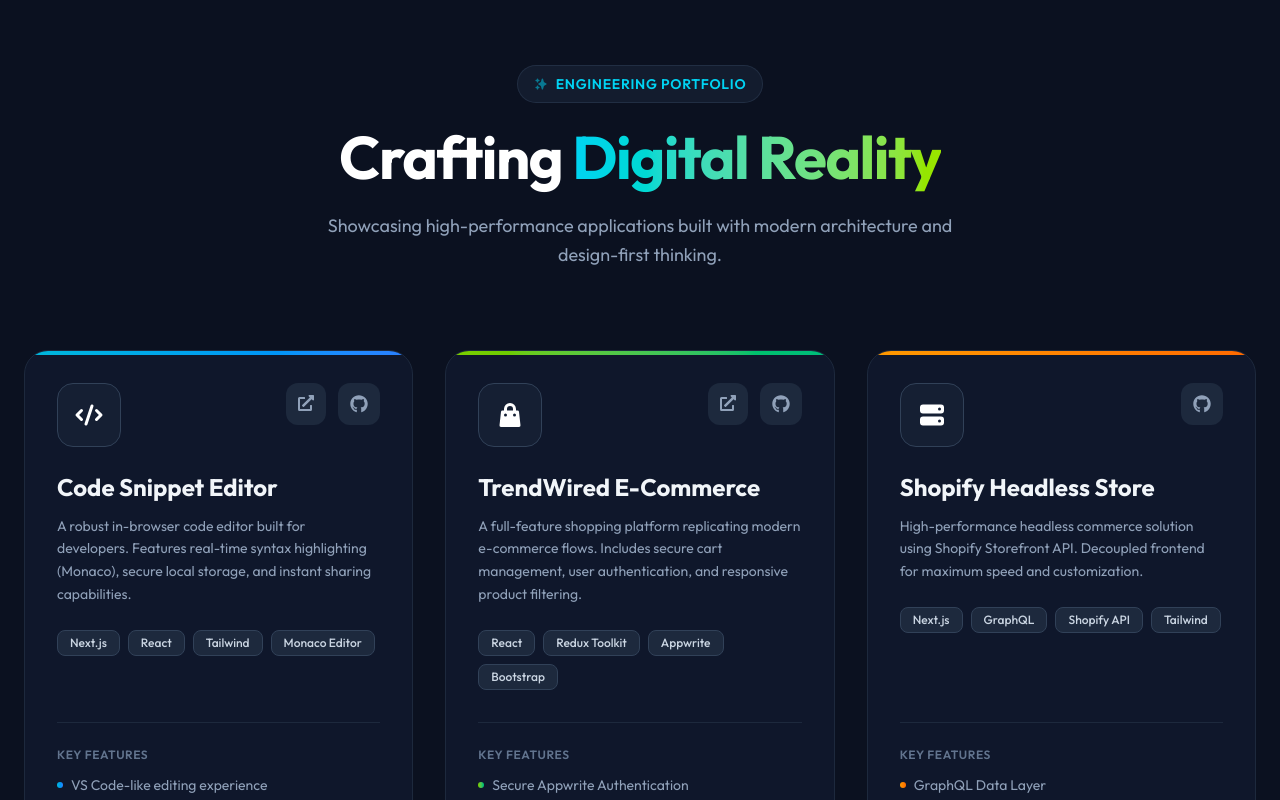
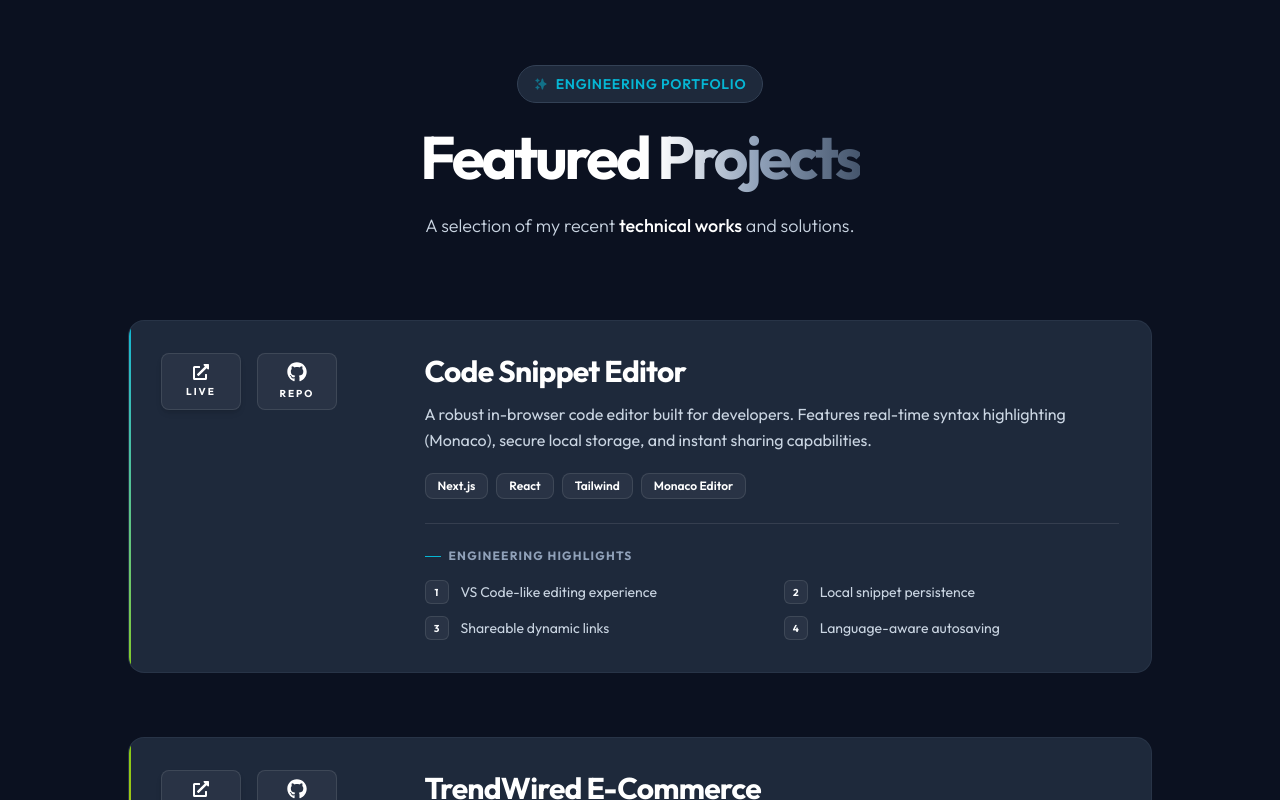
Before and after one commit to shishirdubey24/My-Portfolio, a React (Vite) app: page / in a window 1280 px wide. Shown: the part 900-1700 px from the top of the page. Built offline with nearby package versions, Linux system fonts and the light colour scheme.

Commit message:
Updated UX and grid layout

```diff
--- a/src/components/Projects.jsx
+++ b/src/components/Projects.jsx
@@ -1,7 +1,28 @@
 import { FaExternalLinkAlt, FaGithub } from "react-icons/fa";
 import { HiSparkles, HiCode, HiShoppingBag, HiServer } from "react-icons/hi";
+import { useEffect, useRef, useState } from "react";
 
 const Projects = () => {
+  const [isVisible, setIsVisible] = useState(false);
+  const projectsRef = useRef(null);
+
+  useEffect(() => {
+    const observer = new IntersectionObserver(
+      ([entry]) => {
+        if (entry.isIntersecting) {
+          setIsVisible(true);
+          observer.unobserve(entry.target);
+        }
+      },
+      { threshold: 0.1, rootMargin: "-50px 0px -50px 0px" }
+    );
+
+    if (projectsRef.current) observer.observe(projectsRef.current);
+    return () => {
+      if (projectsRef.current) observer.unobserve(projectsRef.current);
+    };
+  }, []);
+
   const projects = [
     {
       title: "Code Snippet Editor",
@@ -10,7 +31,7 @@
       live: "https://editor-snippet.vercel.app/",
       code: "https://github.com/shishirdubey24/Code-Editor.git",
       icon: <HiCode className="text-3xl" />,
-      color: "from-cyan-500 to-blue-500",
+      color: "from-brand-primary to-brand-secondary",
       features: [
         'VS Code-like editing experience',
         'Local snippet persistence',
@@ -25,7 +46,7 @@
       live: "https://trendwired.netlify.app/",
       code: "https://github.com/shishirdubey24/E-commerce-project.git",
       icon: <HiShoppingBag className="text-3xl" />,
-      color: "from-lime-500 to-emerald-500",
+      color: "from-brand-secondary to-brand-tertiary",
       features: [
         'Secure Appwrite Authentication',
         'Redux State Management',
@@ -40,7 +61,7 @@
       live: null,
       code: "https://github.com/shishirdubey24/Shopify-Clone.git",
       icon: <HiServer className="text-3xl" />,
-      color: "from-amber-500 to-orange-500",
+      color: "from-brand-tertiary to-brand-primary",
       features: [
         'GraphQL Data Layer',
         'Stripe Payment Integration',
@@ -51,85 +72,106 @@
   ];
 
   return (
-    <div id="project" className="relative min-h-screen py-24 overflow-hidden">
+    <div id="project" ref={projectsRef} className="relative min-h-screen py-24 overflow-hidden">
       {/* Background Decorative Elements */}
       <div className="absolute top-0 left-0 w-full h-full overflow-hidden -z-10 pointer-events-none">
-        <div className="absolute top-20 left-10 w-96 h-96 bg-cyan-500/10 rounded-full blur-3xl animate-pulse-slow"></div>
-        <div className="absolute bottom-20 right-10 w-96 h-96 bg-lime-500/10 rounded-full blur-3xl animate-pulse-slow delay-1000"></div>
+        <div className="absolute top-20 left-10 w-96 h-96 bg-brand-primary/10 rounded-full blur-3xl animate-pulse-slow"></div>
+        <div className="absolute bottom-20 right-10 w-96 h-96 bg-brand-secondary/10 rounded-full blur-3xl animate-pulse-slow delay-1000"></div>
       </div>
 
       <div className="max-w-7xl mx-auto px-6">
         {/* Section Header */}
-        <div className="mb-20 text-center animate-fade-in-up">
-          <div className="inline-flex items-center gap-2 px-4 py-2 bg-slate-800/50 border border-slate-700/50 rounded-full text-cyan-400 text-sm font-semibold uppercase tracking-wider mb-6 hover:bg-slate-800 transition-colors">
+        <div className={`mb-20 text-center ${isVisible ? 'animate-fade-in-up' : 'opacity-0'}`}>
+          <div className="inline-flex items-center gap-2 px-4 py-2 bg-brand-surface border border-brand-border rounded-full text-brand-primary text-sm font-semibold uppercase tracking-wider mb-6 hover:bg-brand-surface/80 transition-colors">
             <HiSparkles className="animate-pulse" />
             <span>Engineering Portfolio</span>
           </div>
 
-          <h2 className="text-4xl md:text-6xl font-bold mb-6 text-white tracking-tight">
-            Crafting <span className="text-transparent bg-clip-text bg-gradient-to-r from-cyan-400 to-lime-400">Digital Reality</span>
+          <h2 className="text-4xl md:text-6xl font-extrabold mb-6 text-white tracking-tighter">
+            Featured <span className="text-transparent bg-clip-text bg-gradient-to-r from-white via-slate-400 to-slate-600">Projects</span>
           </h2>
-          <p className="text-slate-400 text-lg max-w-2xl mx-auto leading-relaxed">
-            Showcasing high-performance applications built with modern architecture and design-first thinking.
+          <p className="text-slate-300 text-lg max-w-2xl mx-auto leading-relaxed font-light">
+            A selection of my recent <span className="text-white font-medium">technical works</span> and solutions.
           </p>
         </div>
 
-        {/* Projects Grid */}
-        <div className="grid grid-cols-1 lg:grid-cols-3 gap-8">
+        {/* Projects List - One per row */}
+        <div className="flex flex-col gap-16">
           {projects.map((project, index) => (
             <div
               key={index}
-              className={`group relative bg-slate-900 border border-slate-800 rounded-3xl overflow-hidden hover:border-slate-600 transition-all duration-500 flex flex-col animate-fade-in-up`}
+              className={`group relative bg-brand-surface border border-brand-border/50 rounded-2xl overflow-hidden hover:border-white transition-all duration-700 hover:shadow-[0_0_40px_rgba(255,255,255,0.05)] max-w-5xl mx-auto w-full ${isVisible ? 'animate-fade-in-up' : 'opacity-0'}`}
               style={{ animationDelay: `${index * 150}ms` }}
             >
-              <div className={`absolute top-0 left-0 w-full h-1 bg-gradient-to-r ${project.color}`}></div>
+              <div className={`absolute top-0 left-0 w-[2px] h-full bg-gradient-to-b ${project.color} transition-all duration-300`}></div>
 
-              <div className="p-8 flex-grow flex flex-col">
-                <div className="flex justify-between items-start mb-6">
-                  <div className={`p-4 rounded-2xl bg-slate-800/50 text-white border border-slate-700 group-hover:scale-110 transition-transform duration-300`}>
-                    {project.icon}
-                  </div>
-                  <div className="flex gap-3">
+              <div className="p-6 md:p-8 flex flex-col lg:flex-row gap-8 items-start">
+
+                {/* Action Side - Ultra Compact Row */}
+                <div className="w-full lg:w-1/4 flex flex-row gap-4 mb-4 lg:mb-0">
                   {project.live && (
-                      <a href={project.live} target="_blank" rel="noreferrer" className="p-3 bg-slate-800 hover:bg-cyan-500 hover:text-white rounded-xl text-slate-400 transition-all duration-300 transform hover:-translate-y-1" title="Live Demo">
-                        <FaExternalLinkAlt />
+                    <a
+                      href={project.live}
+                      target="_blank"
+                      rel="noreferrer"
+                      className="flex-1 lg:flex-none flex flex-col items-center justify-center p-2 min-w-[80px] rounded-lg bg-white/5 border border-white/10 text-white hover:bg-white/10 transition-all duration-300 transform hover:-translate-y-1 group/live shadow-md"
+                    >
+                      <FaExternalLinkAlt className="text-base mb-1 group-hover/live:scale-110 transition-transform" />
+                      <span className="text-[10px] font-extrabold uppercase tracking-[0.2em] whitespace-nowrap">Live</span>
                     </a>
                   )}
-                    <a href={project.code} target="_blank" rel="noreferrer" className="p-3 bg-slate-800 hover:bg-white hover:text-black rounded-xl text-slate-400 transition-all duration-300 transform hover:-translate-y-1" title="Source Code">
-                      <FaGithub className="text-lg" />
+                  <a
+                    href={project.code}
+                    target="_blank"
+                    rel="noreferrer"
+                    className="flex-1 lg:flex-none flex flex-col items-center justify-center p-2 min-w-[80px] rounded-lg bg-white/5 border border-white/10 text-white hover:bg-white/10 transition-all duration-300 transform hover:-translate-y-1 group/code"
+                  >
+                    <FaGithub className="text-xl mb-1 group-hover/code:scale-110 transition-transform" />
+                    <span className="text-[10px] font-extrabold uppercase tracking-[0.2em] whitespace-nowrap">Repo</span>
                   </a>
                 </div>
-                </div>
 
-                <h3 className="text-2xl font-bold text-slate-100 mb-3 group-hover:text-cyan-400 transition-colors">
+                {/* Content Side */}
+                <div className="w-full lg:w-3/4 flex flex-col">
+                  <div>
+                    <h3 className="text-2xl md:text-3xl font-bold text-white mb-3 tracking-tight">
                       {project.title}
                     </h3>
-
-                <p className="text-slate-400 leading-relaxed mb-6 text-sm">
+                    <p className="text-slate-300 leading-relaxed text-base font-normal mb-5">
                       {project.description}
                     </p>
 
-                {/* Tech Stack Pills */}
-                <div className="flex flex-wrap gap-2 mb-8">
+                    {/* Tech Stack */}
+                    <div className="flex flex-wrap gap-2 mb-6">
                       {project.tech.map((t, i) => (
-                    <span key={i} className="px-3 py-1 text-xs font-medium text-slate-300 bg-slate-800 border border-slate-700 rounded-lg">
+                        <span key={i} className="px-3 py-1 text-xs font-semibold text-white bg-white/5 border border-white/10 rounded-lg group-hover:border-white/30 transition-colors">
                           {t}
                         </span>
                       ))}
                     </div>
+                  </div>
 
-                {/* Features List */}
-                <div className="mt-auto pt-6 border-t border-slate-800">
-                  <h4 className="text-xs font-semibold uppercase text-slate-500 mb-3 tracking-wider">Key Features</h4>
-                  <ul className="space-y-2">
+                  {/* Features Highlight */}
+                  <div className="pt-6 border-t border-white/10">
+                    <h4 className="text-xs font-bold uppercase text-slate-400 mb-4 tracking-widest flex items-center gap-2">
+                      <span className="w-4 h-[1px] bg-brand-primary"></span>
+                      Engineering Highlights
+                    </h4>
+                    <div className="grid grid-cols-1 md:grid-cols-2 gap-x-6 gap-y-3">
                       {project.features.map((feat, i) => (
-                      <li key={i} className="flex items-center gap-2 text-sm text-slate-400 group-hover:text-slate-300 transition-colors">
-                        <span className={`w-1.5 h-1.5 rounded-full bg-gradient-to-r ${project.color}`}></span>
+                        <div key={i} className="flex items-center gap-3">
+                          <div className={`w-6 h-6 rounded-md bg-white/5 flex items-center justify-center border border-white/10 text-[10px] font-bold`}>
+                            {i + 1}
+                          </div>
+                          <span className="text-sm text-slate-300">
                             {feat}
-                      </li>
+                          </span>
+                        </div>
                       ))}
-                  </ul>
                     </div>
+                  </div>
+                </div>
+
               </div>
             </div>
           ))}
```
Lines whose indentation alone changed are shown as unchanged.
